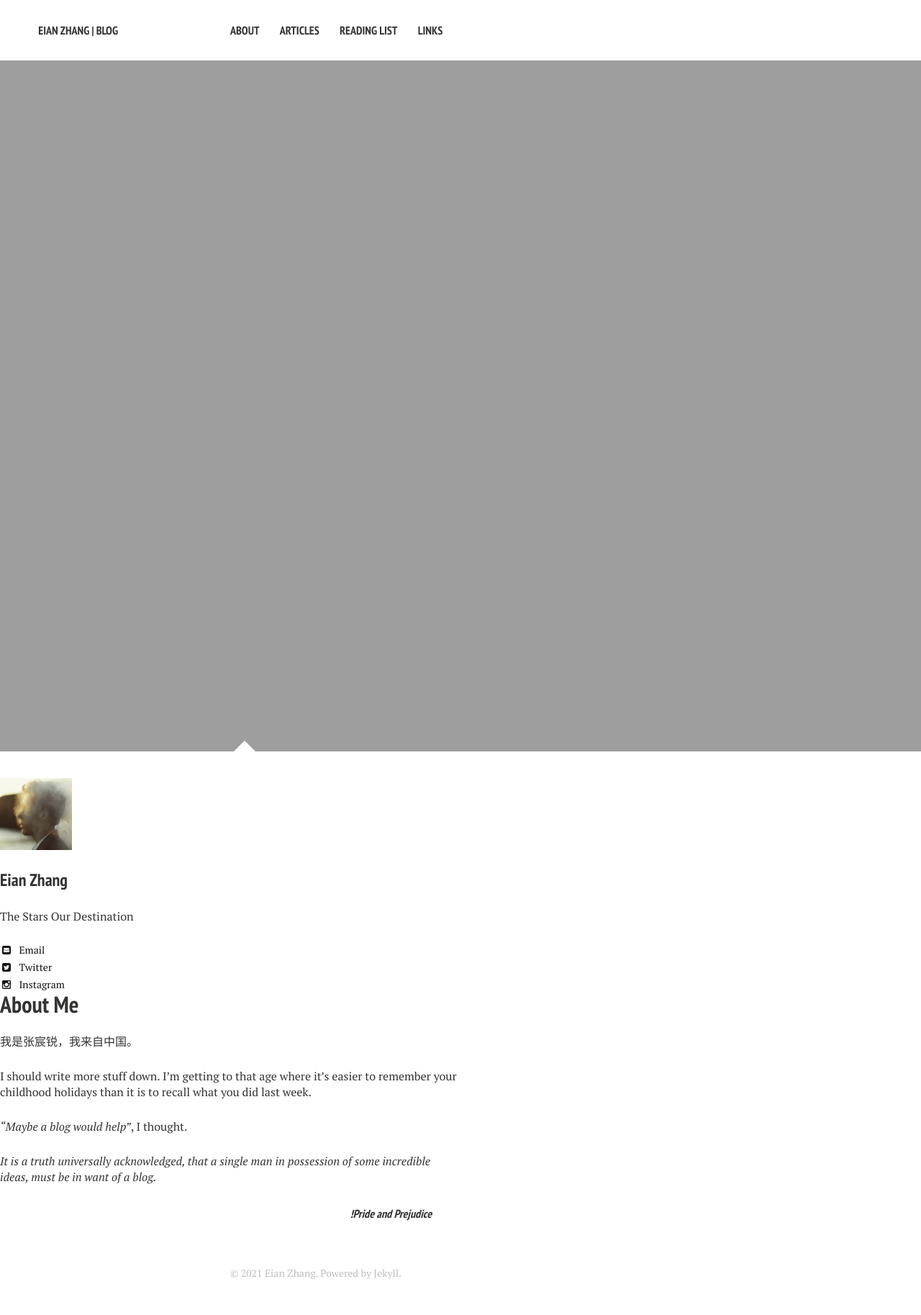
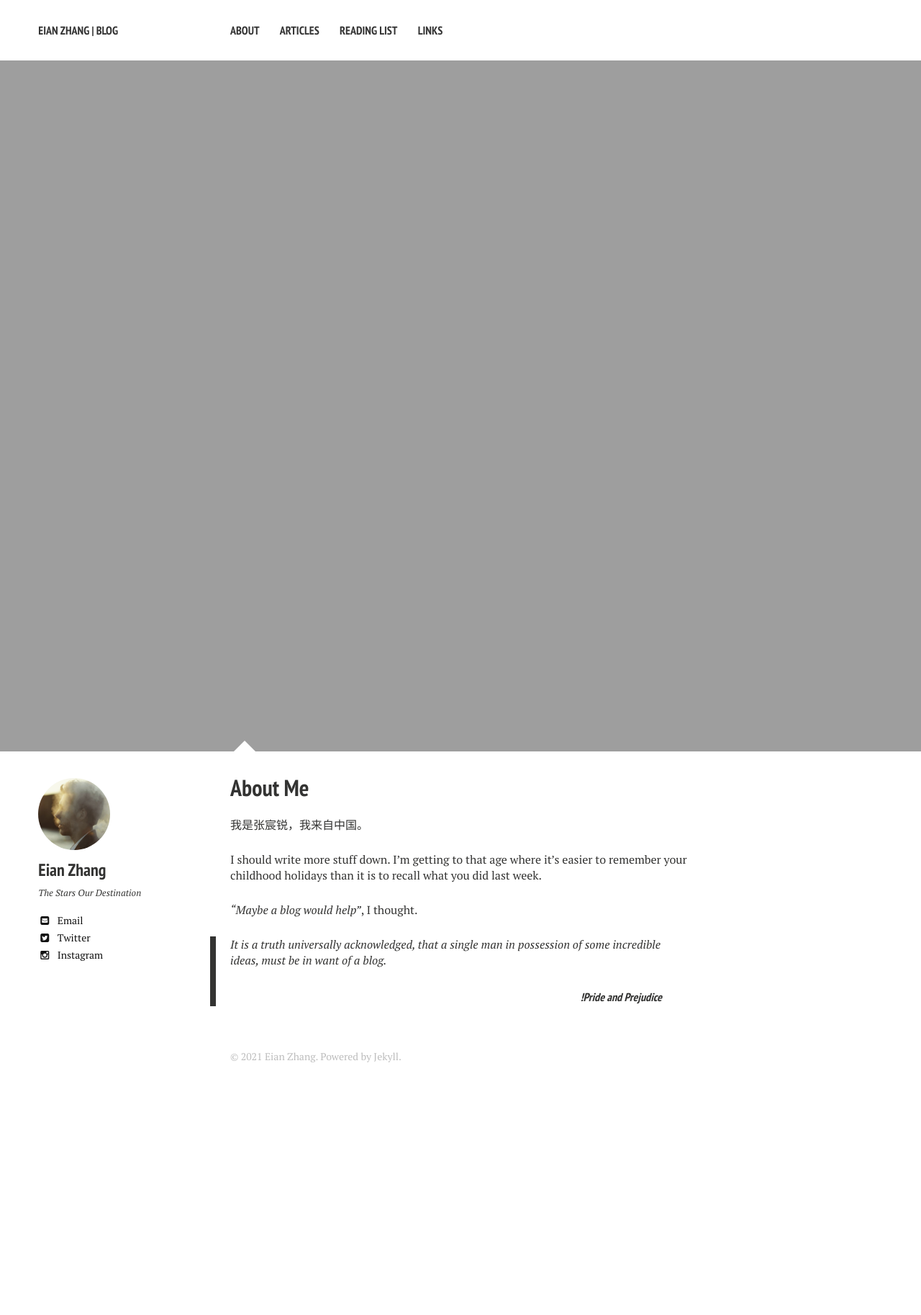
Before and after one commit to jarynzhang/eianzhang.github.io, a Jekyll site: the page built from about/index.md, in a window 1280 px wide. Shown: the whole page at 72% size. Built offline with Jekyll 4.4.1, drawn with Linux system fonts in a browser that asks for light colours; nearby versions of some CDN libraries; after the commit the page ends 1526 px from its top, so only the background shows below that.

Commit message:
Update page.html
2.954

```diff
--- a/_layouts/page.html
+++ b/_layouts/page.html
@@ -29,7 +29,7 @@
 {% endif %}
 
 <div id="main" role="main">
-  <div class="article-author-top">
+  <div class="article-author-side">
     {% include _author-bio.html %}
   </div>
   <article class="page">
```
